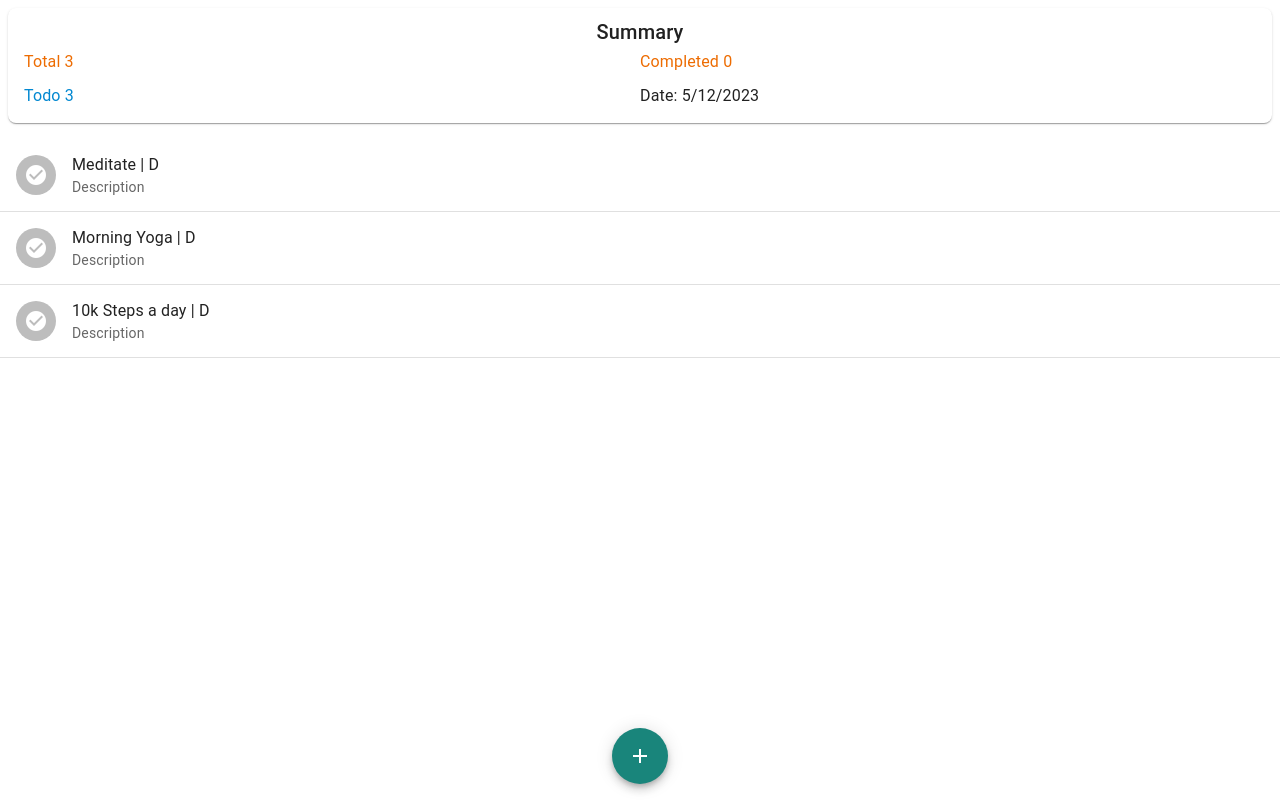
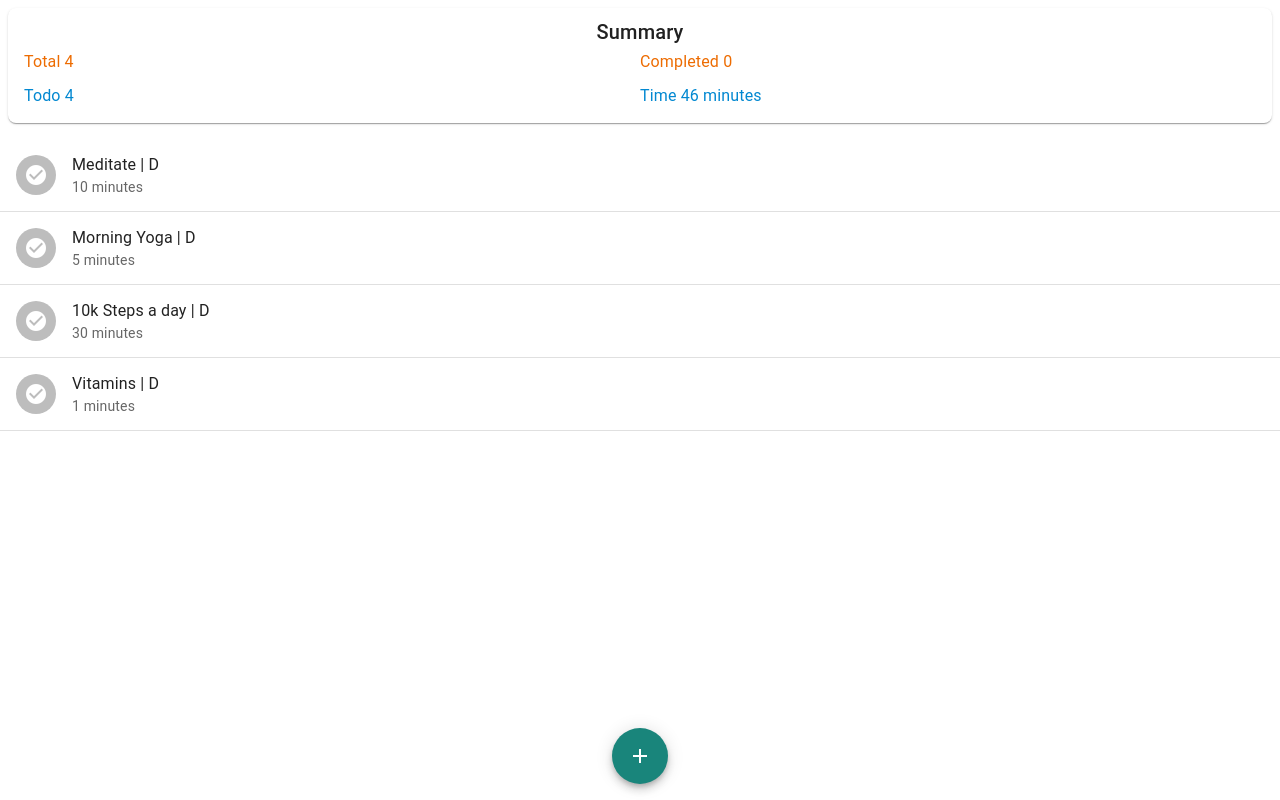
Before and after one commit to Plesin/habit-tracker, a React (Vite) app: page / in a window 1280 px wide. Built offline with nearby package versions, Linux system fonts and the light colour scheme.

Commit message:
Habit Duration

```diff
--- a/src/App.tsx
+++ b/src/App.tsx
@@ -1,4 +1,8 @@
+import { RecoilEnv } from 'recoil'
 import Home from './Home'
+
+// temporary fix for recoil duplicate atom key checking
+RecoilEnv.RECOIL_DUPLICATE_ATOM_KEY_CHECKING_ENABLED = false
 
 function App() {
   return (
--- a/src/HabitList.tsx
+++ b/src/HabitList.tsx
@@ -51,7 +51,7 @@ export default function InsetDividers() {
                 </ListItemAvatar>
                 <ListItemText
                   primary={`${item.name} | ${item.repeat}`}
-                  secondary={item.description}
+                  secondary={`${item.duration} minutes`}
                 />
               </ListItem>
               <Divider variant="inset" component="li" sx={{ marginLeft: 0 }} />
--- a/src/HabitModal.tsx
+++ b/src/HabitModal.tsx
@@ -7,6 +7,8 @@ import Button from '@mui/material/Button'
 import InputLabel from '@mui/material/InputLabel'
 import FormControl from '@mui/material/FormControl'
 import MenuItem from '@mui/material/MenuItem'
+import InputAdornment from '@mui/material/InputAdornment'
+import TextField from '@mui/material/TextField'
 import Select, { SelectChangeEvent } from '@mui/material/Select'
 import { useSetRecoilState } from 'recoil'
 import { habitsState } from './state'
@@ -33,11 +35,16 @@ export default function HabitModal({
   handleModalOpen,
 }: THabitModalProps) {
   const [habitName, setHabitName] = useState('')
+  const [duration, setDuration] = useState('' as string | number)
   const [repeat, setRepeat] = useState('D')
   const setHabitsState = useSetRecoilState(habitsState)
 
   const handleNameChange = (event: React.ChangeEvent<HTMLInputElement>) => {
     setHabitName(event.target.value)
+  }
+
+  const handleDurationChange = (event: React.ChangeEvent<HTMLInputElement>) => {
+    setDuration(event.target.value)
   }
 
   const handleRepeatChange = (event: SelectChangeEvent<string>) => {
@@ -56,6 +63,7 @@ export default function HabitModal({
         {
           id: newId,
           name: habitName,
+          duration: Number(duration),
           description: 'Description',
           iconName: 'check_circle',
           streak: 0,
@@ -82,6 +90,17 @@ export default function HabitModal({
             name="habit name"
             defaultValue={habitName}
             onChange={handleNameChange}
+          />
+          <InputField
+            name="habit time (minutes)"
+            defaultValue={duration}
+            onChange={handleDurationChange}
+            inline
+            inputProps={{
+              type: 'number',
+              min: 0,
+              step: 1,
+            }}
           />
           <FormControl variant="standard">
             <InputLabel shrink id="reapeat-habit-label">
--- a/src/InputField.tsx
+++ b/src/InputField.tsx
@@ -1,3 +1,4 @@
+import { InputHTMLAttributes } from 'react'
 import { Box } from '@mui/material'
 import InputLabel from '@mui/material/InputLabel'
 import FormControl from '@mui/material/FormControl'
@@ -7,23 +8,33 @@ type TInputFieldProps = {
   name: string
   defaultValue?: string
   onChange: (event: React.ChangeEvent<HTMLInputElement>) => void
+  inputProps?: InputHTMLAttributes<HTMLInputElement>
+  inline?: boolean
 }
 
 export default function InputField({
   name,
   defaultValue = '',
   onChange,
+  inputProps,
+  inline = false,
 }: TInputFieldProps) {
+  const nameDashed = name.trim().replace(/\s/g, '-')
+  const inputId = `custom-input-${nameDashed}`
   return (
     <Box>
-      <FormControl variant="standard" sx={{ display: 'flex', mb: '1rem' }}>
-        <InputLabel shrink htmlFor="custom-input">
+      <FormControl
+        variant="standard"
+        sx={{ display: `${inline ? '' : 'flex'}`, mb: '1rem' }}
+      >
+        <InputLabel shrink htmlFor={inputId}>
           {name}
         </InputLabel>
         <CustomInput
           defaultValue={defaultValue}
-          id="custom-input"
+          id={inputId}
           onChange={onChange}
+          inputProps={inputProps}
         />
       </FormControl>
     </Box>
--- a/src/Summary.tsx
+++ b/src/Summary.tsx
@@ -5,7 +5,6 @@ import { useRecoilValue, selector } from 'recoil'
 import { habitsState } from './state'
 
 export default function Summary() {
-  const items = useRecoilValue(habitsState)
   const summaryState = selector({
     key: 'summaryState',
     get: ({ get }) => {
@@ -13,22 +12,30 @@ export default function Summary() {
       const total = habits.length
       const completed = habits.filter((habit) => habit.completed).length
       const todo = total - completed
+      const allCompleted = total === completed
+      const totalDuration = habits.reduce((acc, habit) => {
+        return acc + habit.duration
+      }, 0)
+
       return {
         total,
-        totalColor: total === completed ? 'success.main' : 'warning.main',
+        totalColor: allCompleted ? 'success.main' : 'warning.main',
         completed,
-        completedColor: total === completed ? 'success.main' : 'warning.main',
+        completedColor: allCompleted ? 'success.main' : 'warning.main',
         todo,
-        todoColor: todo !== total ? 'success.main' : 'info.main',
+        todoColor: allCompleted ? 'success.main' : 'info.main',
+        allCompleted,
+        totalDuration,
       }
     },
   })
   const summaryValues = useRecoilValue(summaryState)
+  const partyIcon = summaryValues.allCompleted ? '🎉' : ''
 
   return (
-    <Paper sx={{ m: '0.5rem', p: '0.5rem 1rem' }}>
+    <Paper sx={{ m: '0.5rem', p: '0.5rem 1rem', backgroundColor: 'primary' }}>
       <Typography variant="h6" sx={{ textAlign: 'center' }}>
-        Summary
+        {partyIcon} Summary {partyIcon}
       </Typography>
       <Grid sx={{ flexGrow: 1 }} container>
         <Grid item xs={6}>
@@ -62,8 +69,13 @@ export default function Summary() {
           </Typography>
         </Grid>
         <Grid item xs={6}>
-          <Typography variant="subtitle1" display="block" gutterBottom>
-            Date: {new Date().toLocaleDateString()}
+          <Typography
+            variant="subtitle1"
+            display="block"
+            gutterBottom
+            sx={{ color: 'info.main' }}
+          >
+            Time {summaryValues.totalDuration} minutes
           </Typography>
         </Grid>
       </Grid>
--- a/src/state.ts
+++ b/src/state.ts
@@ -9,6 +9,7 @@ export const habitsState = atom({
       description: 'Description',
       iconName: 'check_circle',
       streak: 0,
+      duration: 10,
       completed: false,
       //   completedDates: []
       repeat: 'D',
@@ -19,6 +20,7 @@ export const habitsState = atom({
       description: 'Description',
       iconName: 'check_circle',
       streak: 0,
+      duration: 5,
       completed: false,
       //   completedDates: []
       repeat: 'D',
@@ -29,6 +31,18 @@ export const habitsState = atom({
       description: 'Description',
       iconName: 'check_circle',
       streak: 0,
+      duration: 30,
+      completed: false,
+      //   completedDates: []
+      repeat: 'D',
+    },
+    {
+      id: 4,
+      name: 'Vitamins',
+      description: 'Description',
+      iconName: 'check_circle',
+      streak: 0,
+      duration: 1,
       completed: false,
       //   completedDates: []
       repeat: 'D',
```
